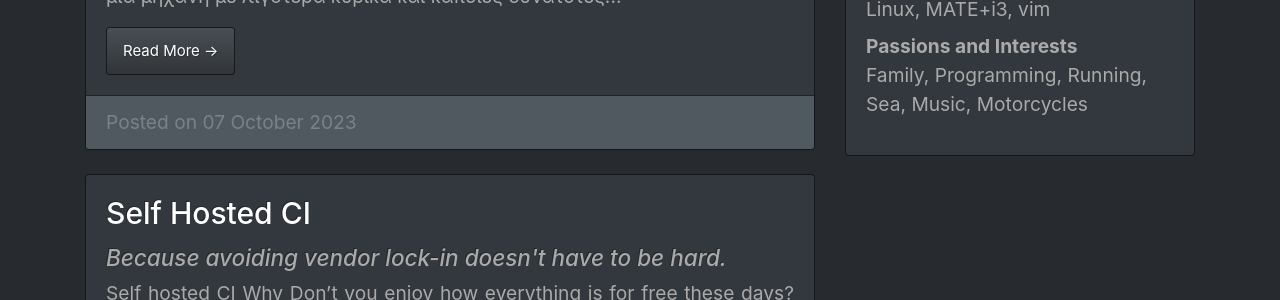
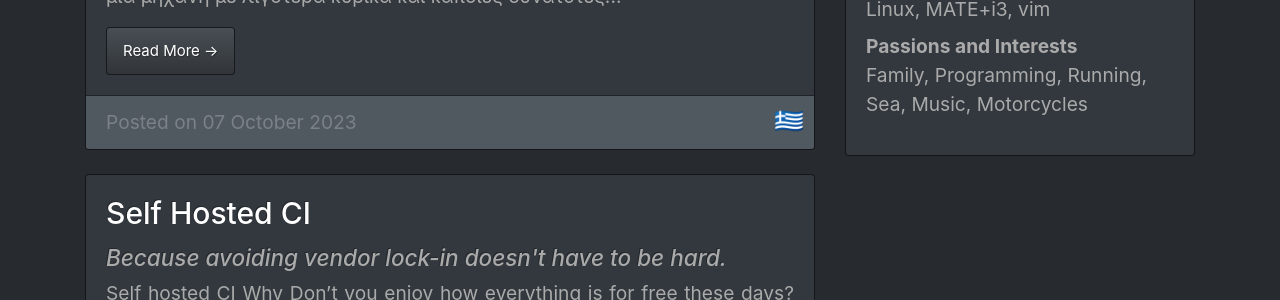
Before and after one commit to jimmykarily/myblog, a Jekyll site: the page built from index.html, in a window 1280 px wide and 900 px high, scrolled down 341 px. Shown: the part 154-454 px from the top of the window. Built offline with Jekyll 4.4.1, drawn with Linux system fonts in a browser that asks for light colours; nearby versions of some CDN libraries; the list of posts is cut into pages by our own code.

Commit message:
Add greek flag to greek posts
Signed-off-by: Dimitris Karakasilis <dimitris@karakasilis.me>

```diff
--- a/_posts/2023-10-07-qj-svt650x-review.markdown
+++ b/_posts/2023-10-07-qj-svt650x-review.markdown
@@ -4,6 +4,7 @@ title: "Test Ride QJ SVT650X"
 description: Μια βόλτα στην Καρκαλού για δοκιμή
 date:   2023-10-07
 tags: [moto, gr]
+language: el
 ---
 
 # Test Ride - QJ SVT650X
--- a/compact.html
+++ b/compact.html
@@ -14,7 +14,10 @@ layout: default
 <div class="list-group">
   {% for post in site.posts %}
     {% unless post.hidden %}
-      <a href="{{ post.url | relative_url }}" class="list-group-item list-group-item-action">
+      <a href="{{ post.url | relative_url }}" class="list-group-item list-group-item-action" style="position: relative;">
+        {% if post.language == 'gr' or post.language == 'el' %}
+          <span style="position: absolute; bottom: 8px; right: 12px; font-size: 1.2rem;">🇬🇷</span>
+        {% endif %}
         <div class="d-flex w-100 justify-content-between">
           <h5 class="mb-1">{{ post.title }}</h5>
           <small class="text-muted">{{ post.date | date_to_long_string }}</small>
--- a/index.html
+++ b/index.html
@@ -14,7 +14,10 @@ layout: default
 </div>
 
 {% for post in paginator.posts %}
-  <div class="card mb-4">
+  <div class="card mb-4" style="position: relative;">
+    {% if post.language == 'gr' or post.language == 'el' %}
+      <span style="position: absolute; bottom: 10px; right: 10px; font-size: 1.5rem;">🇬🇷</span>
+    {% endif %}
     {% if post.image %}
       <img class="card-img-top" src="{{ post.image | prepend: site.baseurl }}" alt="{{ post.title }}">
     {% endif %}
```
